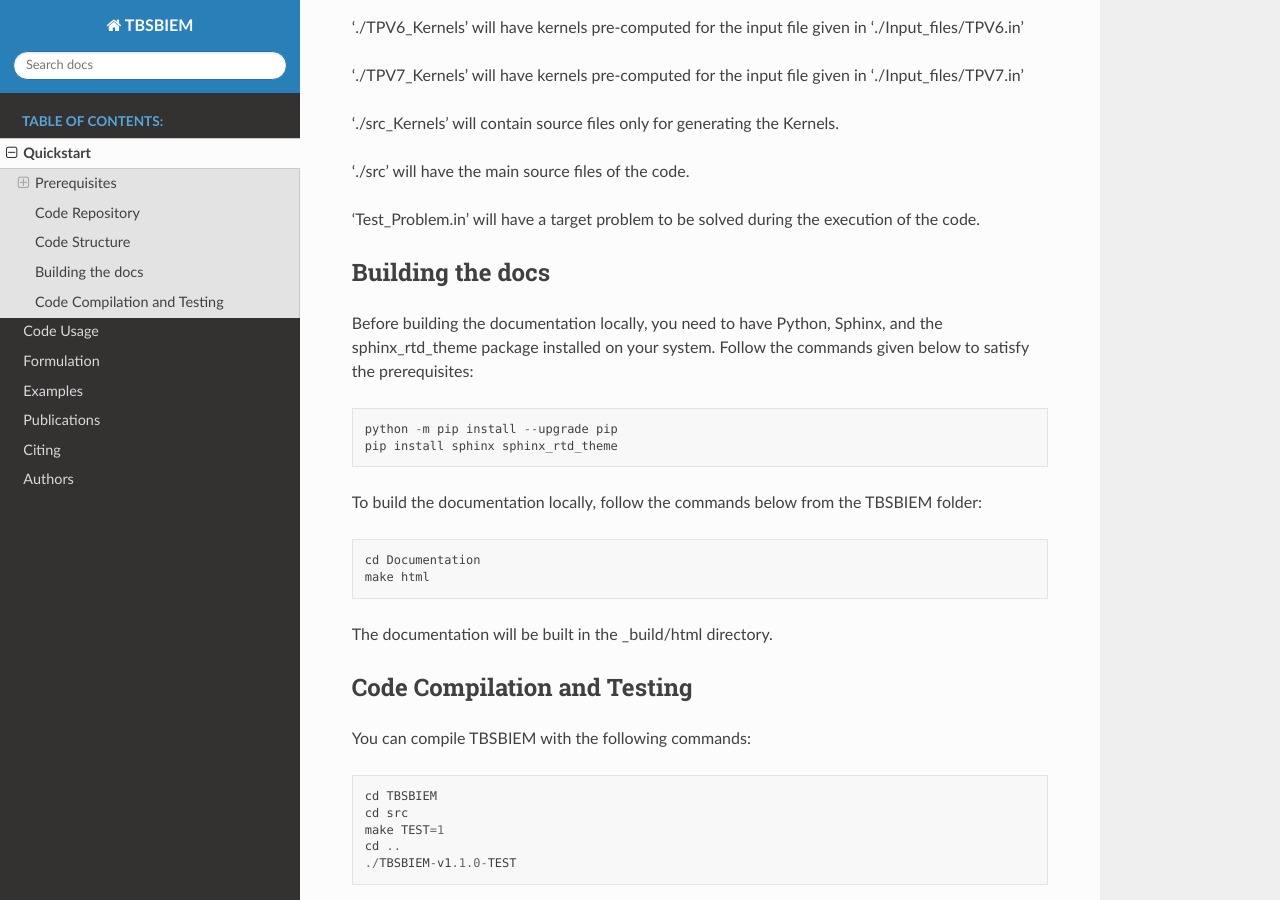
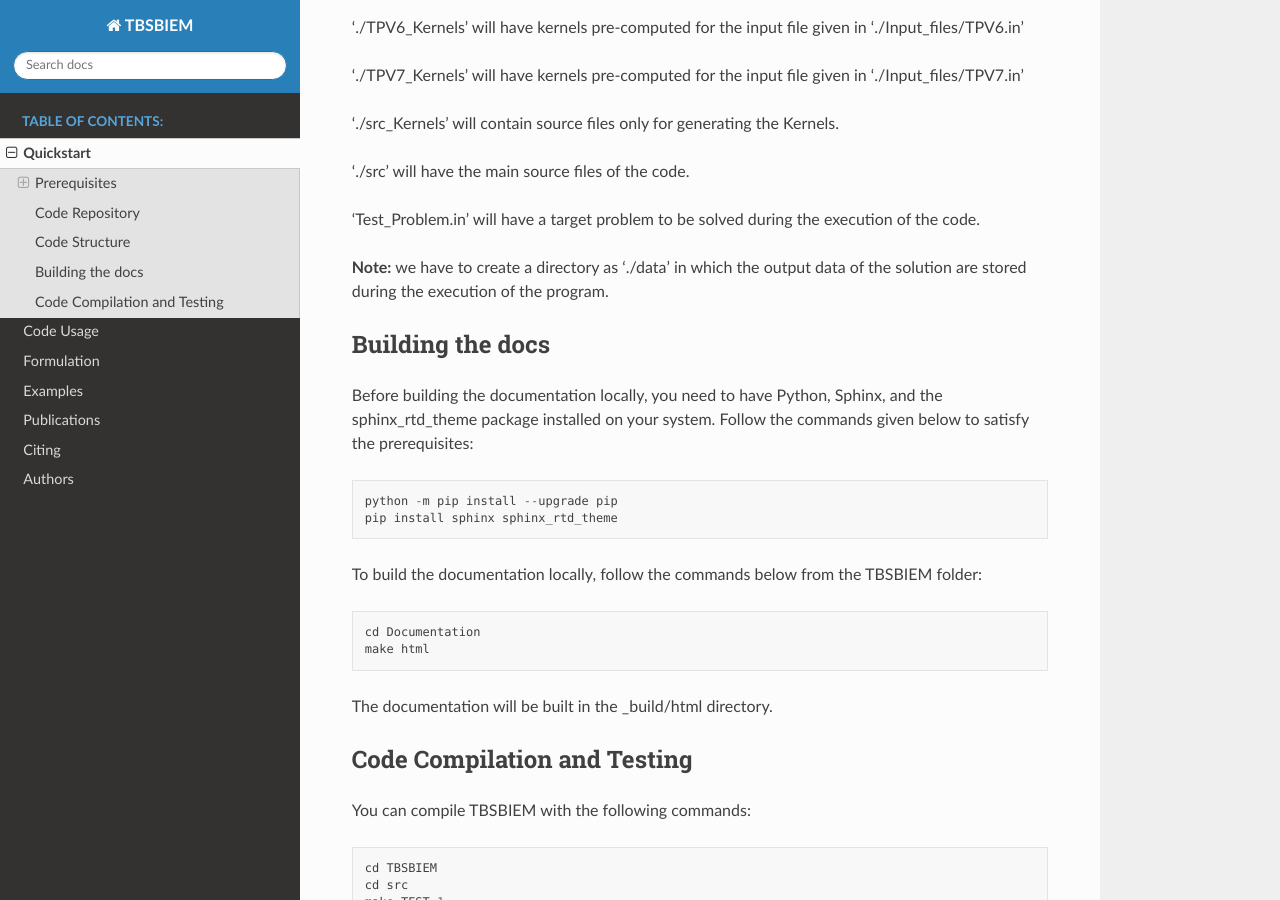
Before and after one commit to ranjkunn/TBSBIEM, a Sphinx documentation site: the page built from Documentation/quickstart.rst, in a window 1280 px wide and 900 px high, scrolled down 4409 px. Built offline with Sphinx 7.4.7 and the Read the Docs theme 3.1.0, drawn with Linux system fonts in a browser that asks for light colours.

Commit message:
File system of the packages fixes

```diff
--- a/Documentation/quickstart.rst
+++ b/Documentation/quickstart.rst
@@ -166,6 +166,8 @@ Once the repository is downloaded, get into the directory TBSBIEM, you will find
 
 'Test_Problem.in' will have a target problem to be solved during the execution of the code.
 
+**Note:** we have to create a directory as ‘./data’ in  which the output data of the solution are stored during the execution of the program.
+
 Building the docs
 ************************
 Before building the documentation locally, you need to have Python, Sphinx, and the sphinx_rtd_theme package installed on your system. Follow the commands given below to satisfy the prerequisites::
```
